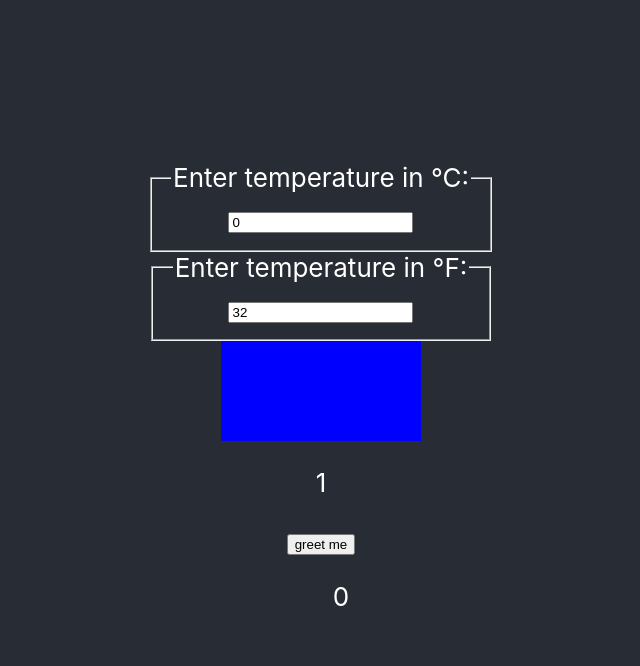
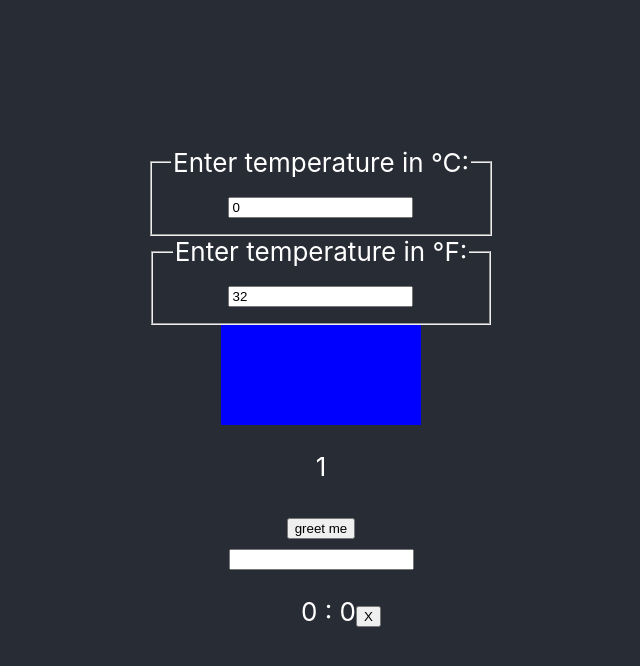
Before and after one commit to pozorfluo/hello-react, a React (Create React App) app: page / in a window 1280 px wide. Both pictures are taken after a click on the button "greet me". Shown: the top 666 px of the page, without its empty margins (319-959 px from the left). Built offline with nearby package versions, Linux system fonts and the light colour scheme.

Commit message:
Implement toy keyed todo list

```diff
--- a/src/Count.js
+++ b/src/Count.js
@@ -2,32 +2,46 @@ import React, { useState, useEffect } from 'react';
 import { Greeting } from './Greeting';
 
 export const Count = () => {
+  const [id, setId] = useState(0);
   const [count, setCount] = useState(0);
   const [list, setList] = useState([]);
-  // useEffect(() => {
-  //     console.log(props);
-  //     // setList((list) => [...list, props.count]);
-  // });
-  //   useEffect(() => {
-  //     for (let i = 0; i < 10; i++) {
-  //       setCount(i);
-  //       console.log(i);
-  //     }
-  //   }, []);
 
   return (
     <div>
       <p>{count}</p>
       <button
         onClick={() => {
+          setList([...list, [id, count]]);
           setCount(count + 1);
-          setList([...list, count]);
-        }}
+          setId(id + 1);
+        }
+      }
       >
         greet me
       </button>
-
-      <Greeting list={list} />
+      <form
+        onSubmit={(event) => {
+          const entry = event.target.new_entry;
+          if (entry.value !== null && entry.value !== '') {
+            setCount(count + 1);
+            setId(id + 1);
+            setList([...list, [id, entry.value]]);
+            entry.value = '';
+          }
+          event.preventDefault();
+        }}
+      >
+        <input type="text" name="new_entry" />
+      </form>
+      <Greeting
+        list={list}
+        onDelete={(i) => {
+          setCount(count - 1);
+          const new_list = [...list];
+          new_list.splice(i, 1);
+          setList(new_list);
+        }}
+      />
     </div>
   );
 };
--- a/src/Greeting.js
+++ b/src/Greeting.js
@@ -2,17 +2,19 @@ import React from 'react';
 import PropTypes from 'prop-types';
 
 export const Greeting = (props) => {
-    const formatted_list = props.list.map((entry, i) => (
-        <li key={entry + i}>
-            {entry}
-        </li>
-    ));
+  const formatted_list = props.list.map((entry, i) => {
+    return (
+      <li key={entry[0]}>
+        {entry[0]} : {entry[1]}
+        <button onClick={() => props.onDelete(i)}>X</button>
+      </li>
+    );
+  });
 
-    return (
-        <ul style={{ listStyleType :'none'}}>{formatted_list}</ul>
-    );
+  return <ul style={{ listStyleType: 'none' }}>{formatted_list.reverse()}</ul>;
 };
 
 Greeting.propTypes = {
-    list : PropTypes.array.isRequired,
-}
+  list: PropTypes.array.isRequired,
+  onDelete: PropTypes.func.isRequired,
+};
```
